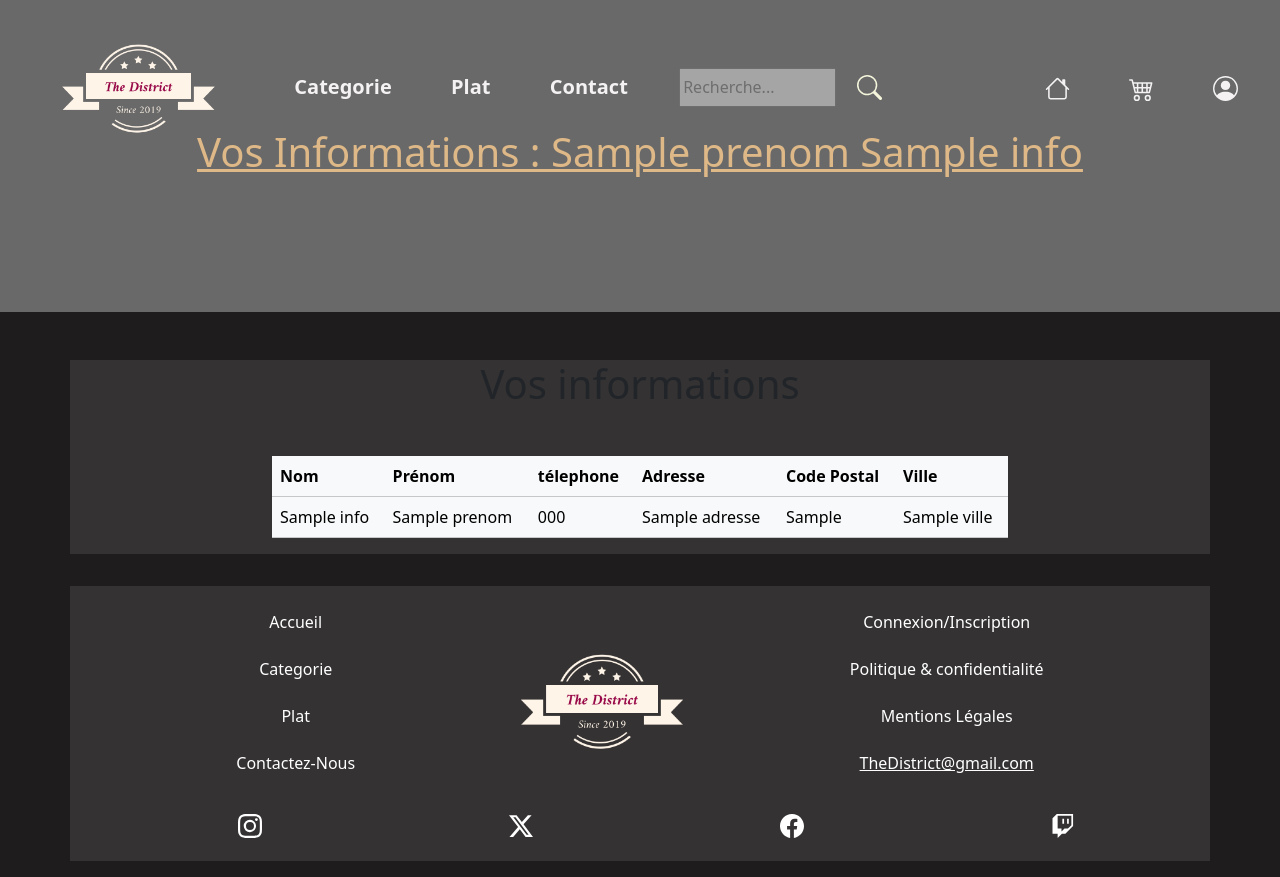
After one commit to Just-L-drekoh/new_TheDistrict, a Symfony app: template templates/profile/profile.html.twig in a window 1280 px wide. The commit adds this page. Run offline with Twig, Linux system fonts and the light colour scheme; the template is opened without the code that fills it: most values are stand-ins (such as "Sample title", 1, 10 or a date in 2020); some libraries are stand-ins or nearby versions.

Commit message:
08.05-final

```diff
--- a/templates/base.html.twig
+++ b/templates/base.html.twig
@@ -59,7 +59,7 @@
 						</li>
 
 						<li class="nav-item">
-							<a class="nav-link" href="#">
+							<a class="nav-link" href="{{path ('listPanier')}}">
 								<svg xmlns="http://www.w3.org/2000/svg" width="25" height="25" fill="currentColor" class="bi bi-cart4" viewbox="0 0 16 16">
 									<path d="M0 2.5A.5.5 0 0 1 .5 2H2a.5.5 0 0 1 .485.379L2.89 4H14.5a.5.5 0 0 1 .485.621l-1.5 6A.5.5 0 0 1 13 11H4a.5.5 0 0 1-.485-.379L1.61 3H.5a.5.5 0 0 1-.5-.5M3.14 5l.5 2H5V5zM6 5v2h2V5zm3 0v2h2V5zm3 0v2h1.36l.5-2zm1.11 3H12v2h.61zM11 8H9v2h2zM8 8H6v2h2zM5 8H3.89l.5 2H5zm0 5a1 1 0 1 0 0 2 1 1 0 0 0 0-2m-2 1a2 2 0 1 1 4 0 2 2 0 0 1-4 0m9-1a1 1 0 1 0 0 2 1 1 0 0 0 0-2m-2 1a2 2 0 1 1 4 0 2 2 0 0 1-4 0"/>
 								</svg>
--- /dev/null
+++ b/templates/profile/profile.html.twig
@@ -0,0 +1,49 @@
+{% extends 'base.html.twig' %}
+
+{% block title %}The District |
+	{{infos.Prenom}}
+	{{infos.Nom}}
+{% endblock %}
+{% block body %}
+
+	<div class="container-fluid ctn_plats_cat mb-2 ">
+		<h1>Vos Informations :
+			{{infos.Prenom}}
+			{{infos.Nom}}</h1>
+	</div>
+	<div class='container'>
+		<div class='row mt-5'>
+			<div class='col-sm-8 offset-sm-2'>
+				<h1 class='justify-content-center d-flex'>Vos informations</h1>
+				<table class='table table-light table-hover mt-5'>
+					<thead>
+						<tr>
+							<th>Nom</th>
+							<th>Prénom</th>
+							<th>télephone</th>
+							<th>Adresse</th>
+							<th>Code Postal</th>
+							<th>Ville</th>
+						</tr>
+					</thead>
+
+					<tbody>
+						<tr>
+							<td>{{infos.nom}}</td>
+							<td>{{infos.prenom}}</td>
+							<td>{{infos.telephone}}</td>
+							<td>{{infos.adresse}}</td>
+							<td>{{infos.cp}}</td>
+							<td>{{infos.ville}}</td>
+						</tr>
+					</tbody>
+				</table>
+			</div>
+		</div>
+	</div>
+
+	{% if app.user %}
+		<a href="{{ path('logout') }}" class="btn btn-link d-block justify-content-center" type="button">Se deconnecté</a>
+	{% endif %}
+
+{% endblock %}
```
Also changed, not shown: config/routes.yaml (+7 -0 lines), public/css/style.css (+33 -22 lines), src/Controller/PanierController.php (added, +22 -0 lines), src/Controller/ProfileController.php (+8 -2 lines), src/Service/PanierService.php (added, +10 -0 lines), templates/contact/index.html.twig (+6 -5 lines), templates/panier/index.html.twig (added, +11 -0 lines), templates/profile/index.html.twig (+12 -8 lines).
